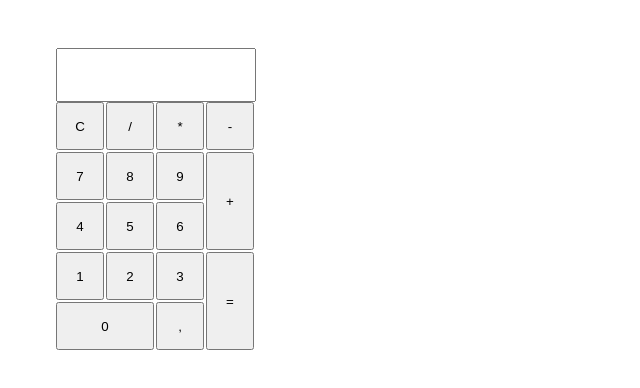
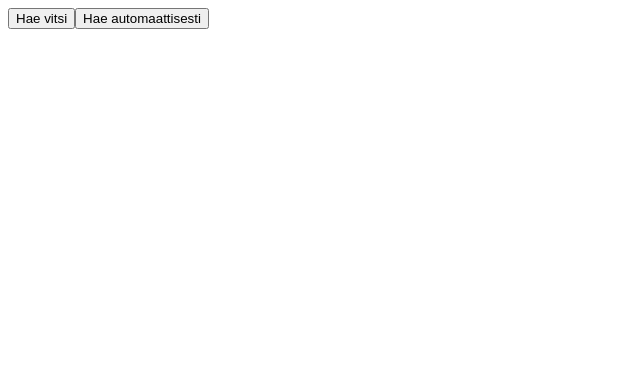
Before and after one commit to heikki-nieminen/FullStack2022, a React (Create React App) app in the folder react-harjoitukset/: page / in a window 1280 px wide. Shown: the top 388 px of the page, without its empty margins (0-640 px from the left). Built offline with nearby package versions, Linux system fonts and the light colour scheme.

Commit message:
chuck norris apin räpellystä. local storage toimii, mutta automaattihaku locastoragesta ei osaa vähentää kerrottuja vitsejä

```diff
--- a/react-harjoitukset/src/components/App.js
+++ b/react-harjoitukset/src/components/App.js
@@ -1,9 +1,10 @@
-import Laskin from "./Laskin"
+import ChuckNorris from "./ChuckNorris"
 
 const App = () => {
-    return(
+    return (
         <div>
-            <Laskin />
+            <ChuckNorris/>
+            {/*<Laskin/>*/}
         </div>
     )
 }
--- /dev/null
+++ b/react-harjoitukset/src/components/ChuckNorris.js
@@ -0,0 +1,206 @@
+import {useEffect, useReducer, useState} from "react"
+import axios from "axios"
+
+const API = "https://api.chucknorris.io/jokes/random1"
+
+const reducer = (state, action) => {
+    switch (action.type) {
+        case "ALUSTA_DATA" : {
+            let vitsikopio = JSON.parse(JSON.stringify({...state}))
+            return {...vitsikopio, dataAlustettu: true}
+        }
+        case "HAE_VITSI" : {
+            let vitsikopio = JSON.parse(JSON.stringify({...state}))
+            return {...vitsikopio, haeVitsi: true}
+        }
+        case "VITSI_HAETTU" : {
+            let vitsikopio = JSON.parse(JSON.stringify({...state}))
+            return {...vitsikopio, value: action.payload.value, vitsiHaettu: true}
+        }
+        case "KÄYNNISTÄ_HAKU" : {
+            let vitsikopio = JSON.parse(JSON.stringify({...state}))
+            return {
+                ...vitsikopio,
+                haeAutomaattisesti: action.payload.haeAutomaattisesti,
+                hakuPaalla: action.payload.hakuPaalla
+            }
+        }
+        case "HAE_AUTOMAATTISESTI" : {
+            let vitsikopio = JSON.parse(JSON.stringify({...state}))
+            return {...vitsikopio, haeAutomaattisesti: action.payload}
+        }
+        case "PYSAYTA_HAKU" : {
+            let vitsikopio = JSON.parse(JSON.stringify({...state}))
+            // console.log(vitsikopio)
+            return {...vitsikopio, pysaytaHaku: true, haeAutomaattisesti: false}
+        }
+        case "HAE_SATUNNAINEN_VITSI": {
+            let vitsikopio = JSON.parse(JSON.stringify({...state}))
+            return {...vitsikopio}
+        }
+        case "HAE_LOCAL_STORAGESTA": {
+            let vitsikopio = JSON.parse(JSON.stringify({...state}))
+            // console.log("VITSEJÄ JÄLJELLÄ: ", action.payload.vitsit)
+            return {
+                ...vitsikopio,
+                value: action.payload.value,
+                vitsit: action.payload.vitsit,
+                vitsiHaettu: true,
+                vitsitLoppu: action.payload.vitsitLoppu
+            }
+        }
+        case "TALLENNUS_TILA": {
+            let vitsikopio = JSON.parse(JSON.stringify({...state}))
+            return {...vitsikopio, tallennus: action.payload}
+        }
+        case "TALLENNA_LOCAL_STORAGEEN": {
+            return {...state}
+        }
+        default: {
+            throw new Error("Virhe")
+        }
+    }
+}
+
+let intervalID = ""
+let timeoutID = ""
+let kerrotutVitsit = []
+
+const ChuckNorris = () => {
+
+    const tarkistaVitsi = (uusiVitsi) => {
+        console.log("TARIKSTETAAN: ", uusiVitsi)
+        if (kerrotutVitsit.includes(uusiVitsi)) console.log("LÖYTYY JO")
+        return !kerrotutVitsit.includes(uusiVitsi);
+    }
+
+    const [vitsi, dispatch] = useReducer(reducer, {
+        value: "",
+        vitsiHaettu: false,
+        haeVitsi: false,
+        tallennus: false,
+        pysaytaHaku: false,
+        vitsitLoppu: false,
+        hakuPaalla: false,
+        vitsit: []
+    })
+
+    const [local, setLocal] = useState(false)
+
+    useEffect(() => {
+        console.log("Tarkastetaan löytyyko local storage")
+        // LOCAL STORAGEN LUONTI JOS EI OLE
+        let localVitsit = JSON.parse(localStorage.getItem("vitsiData"))
+        if (!localVitsit) {
+            localStorage.setItem("vitsiData", JSON.stringify(vitsi))
+        } else {
+            dispatch({type: "HAE_LOCAL_STORAGESTA", payload: {vitsit: localVitsit.vitsit}})
+        }
+    }, [])
+
+    useEffect(() => {
+        //console.log("TÄÄLLÄ OLLAAN")
+        const haeVitsi = async () => {
+            console.log("Kutsutaan haeVitsi()")
+            try {
+                let data = await axios(API)
+                dispatch({type: "VITSI_HAETTU", payload: data.data})
+                setLocal(false)
+            } catch (error) {
+                setLocal(true)
+                let vitsit = vitsi.vitsit.slice()
+                let index = Math.floor(Math.random() * vitsi.vitsit.length)
+                if (vitsi.vitsit.length > 0) {
+                    console.log("SPLICE")
+                    vitsit.splice(index, 1)
+                    dispatch({
+                        type: "HAE_LOCAL_STORAGESTA",
+                        payload: {value: vitsi.vitsit[index], vitsit: vitsit, index: index}
+                    })
+
+                } else {
+                    console.log("VITSIT ON NY LOPPU")
+                    dispatch({
+                        type: "HAE_LOCAL_STORAGESTA",
+                        payload: {value: "VITSIT LOPPU", vitsit: vitsit, index: index, vitsitLoppu: true}
+                    })
+                }
+            }
+            dispatch({type: "TALLENNUS_TILA", payload: true})
+        }
+
+        if (vitsi.haeVitsi && !vitsi.vitsitLoppu) {
+            vitsi.haeVitsi = false
+            haeVitsi()
+        }
+
+        // Ei toimi täysin vielä
+        if (vitsi.haeAutomaattisesti && vitsi.hakuPaalla) {
+            vitsi.hakuPaalla = false
+            haeVitsi()
+            console.log("INTERVAL KÄYNNISTETTY")
+            intervalID = setInterval(() => {
+                haeVitsi()
+            }, 500)
+        }
+        if (vitsi.pysaytaHaku === true || vitsi.vitsitLoppu === true) {
+            vitsi.pysaytaHaku = false
+            vitsi.haeAutomaattisesti = false
+            clearInterval(intervalID)
+            intervalID = ""
+        }
+
+    }, [vitsi, vitsi.hakuPaalla])
+
+    useEffect(() => {
+        if (vitsi.tallennus && !vitsi.vitsitLoppu) {
+            // console.log("TALLENNUKSEEN")
+            dispatch({type: "TALLENNUS_TILA", payload: false})
+            if (vitsi.value) {
+                if (tarkistaVitsi(vitsi.value)) {
+                    kerrotutVitsit.push(vitsi.value)
+                    if (!local) {
+                        let localVitsit = JSON.parse(localStorage.getItem("vitsiData"))
+                        //  console.log(localVitsit)
+                        localVitsit.vitsit.push(vitsi.value)
+                        localStorage.setItem("vitsiData", JSON.stringify(localVitsit))
+                    }
+                }
+            }
+        }
+    }, [vitsi.tallennus])
+
+    return (
+        <div>
+
+            {vitsi.haeAutomaattisesti ?
+                <>
+                    <button onClick={() => {dispatch({type: "PYSAYTA_HAKU"})}}>
+                        Lopeta haku
+                    </button>
+                </>
+                :
+                <>
+                    <button onClick={() => dispatch({type: "HAE_VITSI"})}>Hae vitsi</button>
+                    <button onClick={() => {
+                        dispatch({
+                            type: "KÄYNNISTÄ_HAKU",
+                            payload: {haeAutomaattisesti: true, hakuPaalla: true}
+                        })
+                    }}>
+                        Hae automaattisesti
+                    </button>
+                </>
+            }
+            {local && <>Local</>}
+            <br/>
+            {vitsi.vitsiHaettu &&
+                <>
+                    {vitsi.value}
+                </>
+            }
+        </div>
+    )
+}
+
+export default ChuckNorris
```
